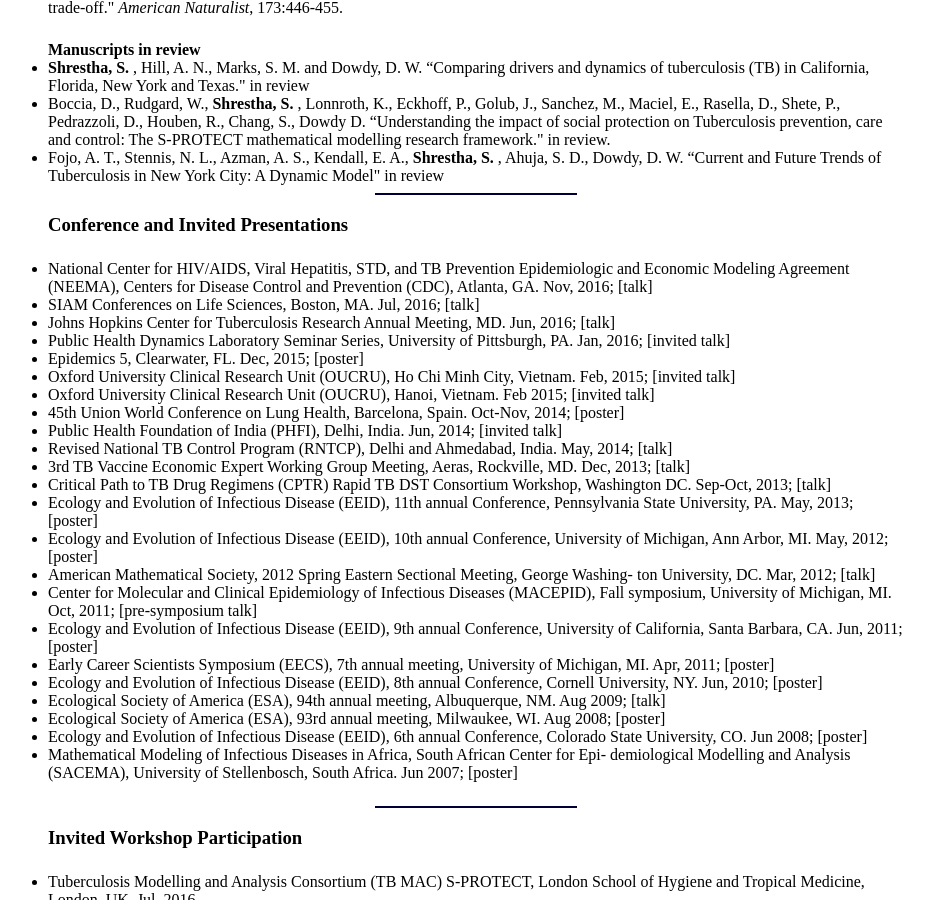
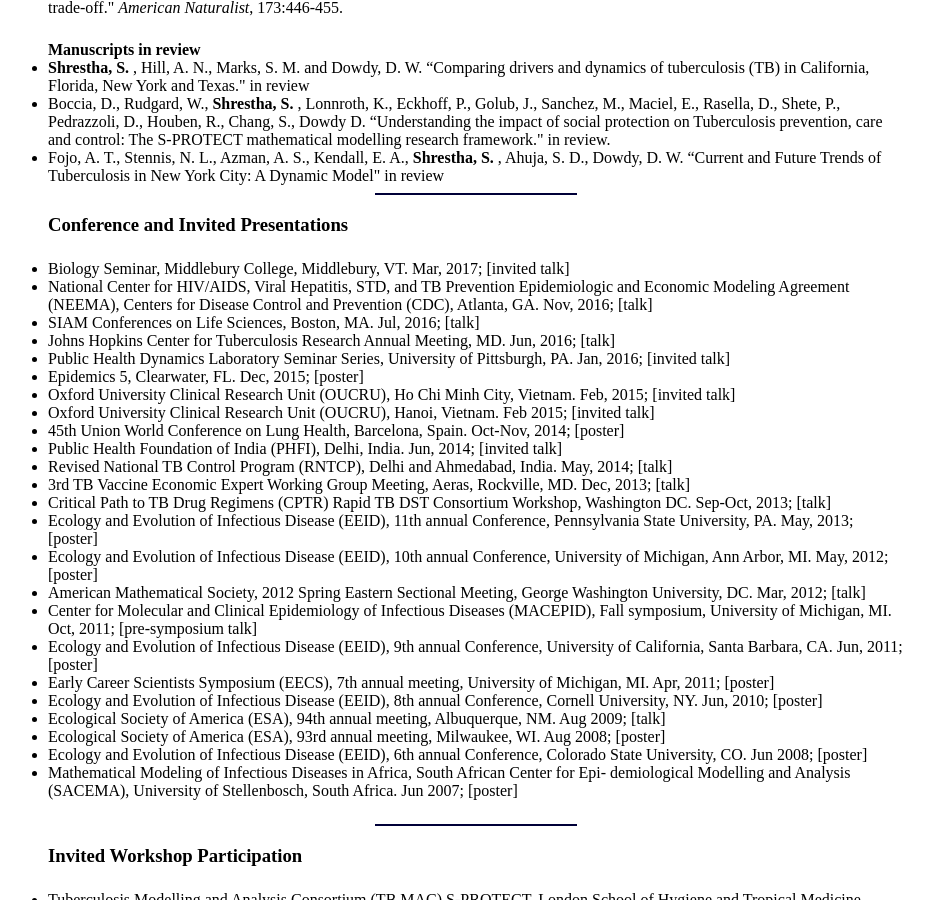
Before and after one commit to souryashrestha/souryashrestha.github.io, a Jekyll site: the page built from cv/index.html, in a window 1280 px wide and 900 px high, scrolled down 1255 px. Shown: the whole window, without its empty margins (184-1117 px from the left). Built offline with Jekyll 4.4.1, drawn with Linux system fonts in a browser that asks for light colours.

Commit message:
Update index.html

```diff
--- a/cv/index.html
+++ b/cv/index.html
@@ -28,13 +28,13 @@ Dissertation: Different levels of host-pathogen interactions and consequences fo
 <p>
 <li> <b> Shrestha, S. </b>, Chihota, V., White, R.G., Grant, A.D., Churchyard, G.J., Dowdy, D.W. (in press). ``Impact of targeted tuberculosis vaccination among mining population in South Africa: A model-based study." <i> American Journal of Epidemiology. </i> in press.
 
-	<li> Kendall, E.,<b> Shrestha, S. </b>, Cohen, T., Nuremberger, E., Dooley K., Gonzalez-Angulo, L., Churchyard, G., Nahid, P., Rich, M., Bansbach, C., Forissier, T., Lienhardt, C., Dowdy, D.W. 2017. ``Priority-setting for novel drug regimens to treat tuberculosis: An epidemiological model." <i> PLoS Medicine. </i> 14(1):e1002202
+<li> Kendall, E.,<b> Shrestha, S. </b>, Cohen, T., Nuremberger, E., Dooley K., Gonzalez-Angulo, L., Churchyard, G., Nahid, P., Rich, M., Bansbach, C., Forissier, T., Lienhardt, C., Dowdy, D.W. 2017. ``Priority-setting for novel drug regimens to treat tuberculosis: An epidemiological model." <i> PLoS Medicine. </i> 14(1):e1002202
 
-	<li> Fofana, M.O.,<b> Shrestha, S. </b>, Knight, G.M., Cohen, T., White, R.G., Cobelens, F., Dowdy, D.W. 2016. ``Role of pyrazinamide in the emergence of extensively drug-resistant tuberculosis: a multi-strain mathematical model." <i> Antimicrobial Agents and Chemotherapy. </i> AAC.00498-16 [Epub ahead of print]
+<li> Fofana, M.O.,<b> Shrestha, S. </b>, Knight, G.M., Cohen, T., White, R.G., Cobelens, F., Dowdy, D.W. 2016. ``Role of pyrazinamide in the emergence of extensively drug-resistant tuberculosis: a multi-strain mathematical model." <i> Antimicrobial Agents and Chemotherapy. </i> AAC.00498-16 [Epub ahead of print]
 
-	<li> <b> Shrestha, S. </b>, Chatterjee, S., Rao, K.D., Dowdy, D.W. 2016. ``Potential impact of spatially targeted adult tuberculosis vaccine in Gujarat, India." <i> Journal of The Royal Society Interface. </i> 13:20151016
+<li> <b> Shrestha, S. </b>, Chatterjee, S., Rao, K.D., Dowdy, D.W. 2016. ``Potential impact of spatially targeted adult tuberculosis vaccine in Gujarat, India." <i> Journal of The Royal Society Interface. </i> 13:20151016
 
-	<li> <b> Shrestha, S. </b> , Foxman, B., Berus, J.*, van Panhuis, W.G., Steiner, C., Viboud, C. and Rohani. P. 2015. ``The role of influenza in the epidemiology of pneumonia." <i> Scientific Reports. </i> 5, 15314
+<li> <b> Shrestha, S. </b> , Foxman, B., Berus, J.*, van Panhuis, W.G., Steiner, C., Viboud, C. and Rohani. P. 2015. ``The role of influenza in the epidemiology of pneumonia." <i> Scientific Reports. </i> 5, 15314
 * mentee
 
 <li> Knight, G. M., Colijn, C., <b>Shrestha, S.</b>, Fofana, M., Cobelens, F., White, R. G., Dowdy, D. W., Cohen, T. 2015. ``The distribution of fitness costs of resistance-conferring mutations is a key determinant for the future burden of drug-resistant tuberculosis: a model-based analysis." <i>Clinical Infectious Diseases</i>, 2015;61(S3):S147-54.
@@ -77,6 +77,7 @@ of tuberculosis (TB) in California, Florida, New York and Texas." in review
 	<h3>Conference and Invited Presentations</h3>
 <p>
 
+<li> Biology Seminar, Middlebury College, Middlebury, VT. Mar, 2017; [invited talk]
 <li> National Center for HIV/AIDS, Viral Hepatitis, STD, and TB Prevention Epidemiologic and Economic Modeling Agreement (NEEMA), Centers for Disease Control and Prevention (CDC), Atlanta, GA. Nov, 2016; [talk]
 <li> SIAM Conferences on Life Sciences, Boston, MA. Jul, 2016; [talk]
 <li> Johns Hopkins Center for Tuberculosis Research Annual Meeting, MD. Jun, 2016; [talk]
@@ -91,7 +92,7 @@ of tuberculosis (TB) in California, Florida, New York and Texas." in review
 <li> Critical Path to TB Drug Regimens (CPTR) Rapid TB DST Consortium Workshop, Washington DC. Sep-Oct, 2013; [talk]
 <li> Ecology and Evolution of Infectious Disease (EEID), 11th annual Conference, Pennsylvania State University, PA. May, 2013; [poster]
 <li> Ecology and Evolution of Infectious Disease (EEID), 10th annual Conference, University of Michigan, Ann Arbor, MI. May, 2012; [poster]
-<li> American Mathematical Society, 2012 Spring Eastern Sectional Meeting, George Washing- ton University, DC. Mar, 2012; [talk]
+<li> American Mathematical Society, 2012 Spring Eastern Sectional Meeting, George Washington University, DC. Mar, 2012; [talk]
 <li> Center for Molecular and Clinical Epidemiology of Infectious Diseases (MACEPID), Fall symposium, University of Michigan, MI. Oct, 2011; [pre-symposium talk]
 <li> Ecology and Evolution of Infectious Disease (EEID), 9th annual Conference, University of California, Santa Barbara, CA. Jun, 2011; [poster]
 <li> Early Career Scientists Symposium (EECS), 7th annual meeting, University of Michigan, MI. Apr, 2011; [poster]
```
